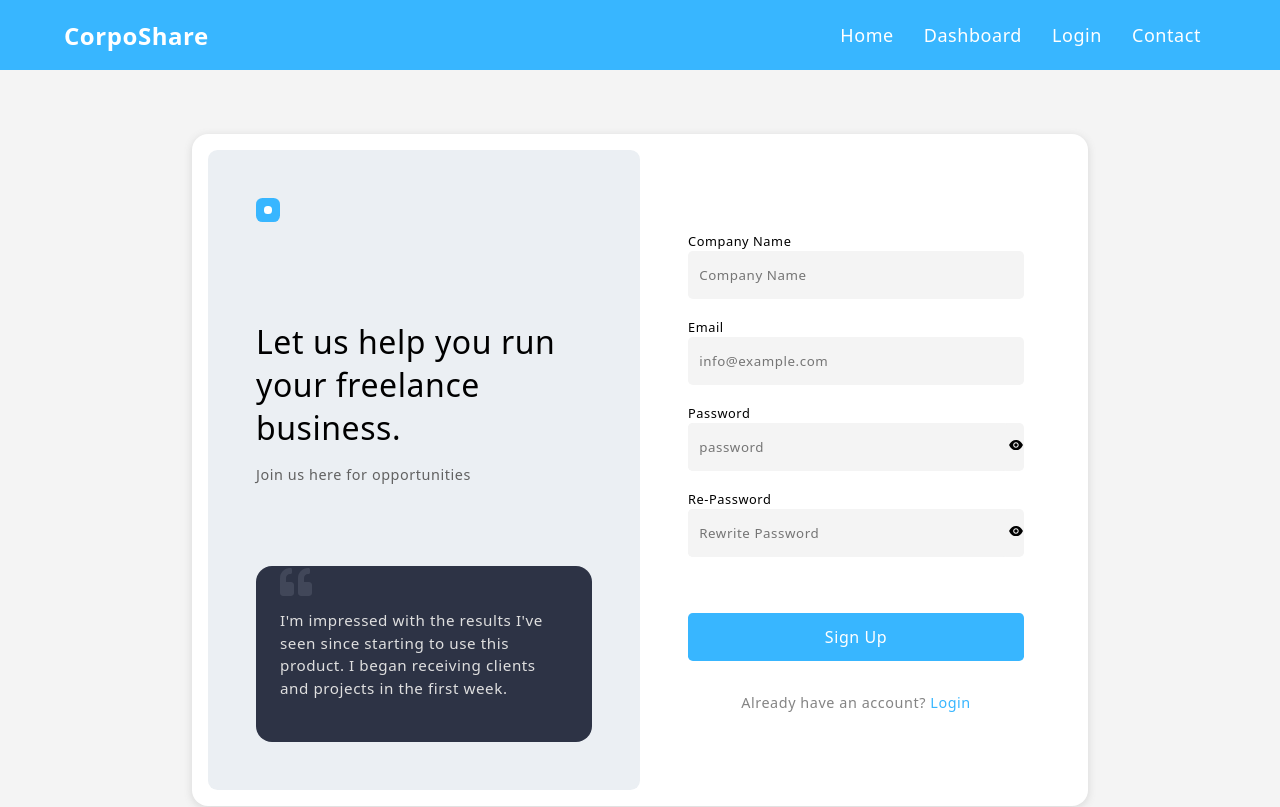
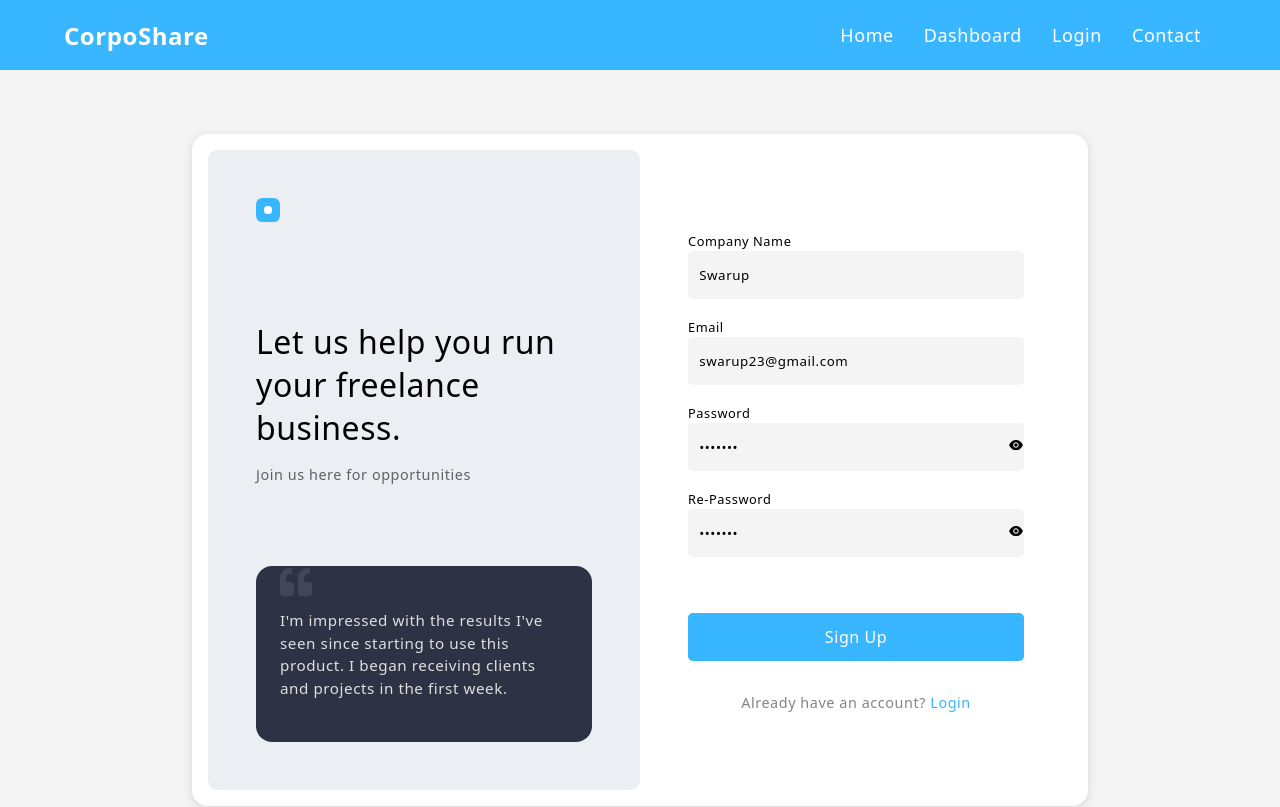
Before and after one commit to MisraSwarup45/corposhare-old, a React (Create React App) app: page /signup in a window 1280 px wide. Shown: the top 807 px of the page. Built offline with nearby package versions, Linux system fonts and the light colour scheme.

Commit message:
update on auth

```diff
--- a/src/companyform/register.jsx
+++ b/src/companyform/register.jsx
@@ -6,15 +6,16 @@ import { Link } from "react-router-dom";
 import Navbar from "./Navbar";
 import Footer from "./Footer";
 import Cookies from "js-cookie";
+import ip from "./ip";
 
 export default function Register() {
   const [show, setshow] = useState(false);
   const navigate = useNavigate();
   const [info, setinfo] = useState({
-    email: "swarup@gmail.com",
-    username: "swarup",
-    password: "7015477816@msMS",
-    re_password: "7015477816@msMS",
+    email: "swarup23@gmail.com",
+    name: "Swarup",
+    password: "oom1234",
+    password2: "oom1234",
   });
 
   const memberinfo = (e) => {
@@ -28,7 +29,7 @@ export default function Register() {
     e.preventDefault();
     try {
       const response = await fetch(
-        "http://3.143.239.250/api/api/register/",
+        `http://${ip}/api/user/register`,
         {
           method: "POST",
           headers: {
@@ -36,24 +37,32 @@ export default function Register() {
             "Content-Type": "application/json",
           },
           body: JSON.stringify({
-            email: info.email,
-            username: info.username,
-            password: info.password,
-            re_password: info.re_password,
+            email: "swarup28@gmail.com",
+            name: "Swarup",
+            password: "oom1234",
+            password2: "oom1234",
           }),
         }
       );
 
       const data = await response.json();
+      console.log(data.token.access);
       if (data.token) {
-        Cookies.set("token", data.token); // Store the token as a cookie
-        console.log(data.token);
+        const accessToken = data.token.access;
+        const refreshToken = data.token.refresh;
+        console.log("Access Token:", accessToken);
+        console.log("Refresh Token:", refreshToken);
+
+        Cookies.set("token", accessToken);
+        Cookies.set("refresh", refreshToken);
+        // Store the access token as a cookie
         navigate("/");
       }
     } catch (err) {
       console.log(err);
     }
   };
+
 
   return (
     <>
@@ -81,15 +90,16 @@ export default function Register() {
           <div className="login_details_">
             <form onSubmit={handleChange} className="form_details">
               <div className="input_wrapper">
-                <label htmlFor="username">Company Name</label>
+                <label htmlFor="name">Company Name</label>
                 <br />
                 <input
-                  title="Username of the Person"
+                  title="name of the Person"
                   placeholder="Company Name"
                   className="input_box"
-                  type="username"
-                  name="username"
-                  id="username"
+                  value={info.name}
+                  type="name"
+                  name="name"
+                  id="name"
                   required
                   onChange={memberinfo}
                 />
@@ -101,6 +111,7 @@ export default function Register() {
                   title="Email of the Person"
                   placeholder="info@example.com"
                   className="input_box"
+                  value={info.email}
                   type="email"
                   name="email"
                   id="email"
@@ -116,6 +127,7 @@ export default function Register() {
                     className="input_inside"
                     placeholder="password"
                     type={show ? "text" : "password"}
+                    value={info.password}
                     required
                     name="password"
                     title="Password"
@@ -140,10 +152,11 @@ export default function Register() {
                     className="input_inside"
                     placeholder="Rewrite Password"
                     type={show ? "text" : "password"}
+                    value={info.password2}
                     required
-                    name="re_password"
+                    name="password2"
                     title="Re-Password of the Person"
-                    id="re_password"
+                    id="password2"
                     onChange={memberinfo}
                   />
                   <div
```
Also changed, not shown: src/companyform/SignUp.jsx (+20 -13 lines).
